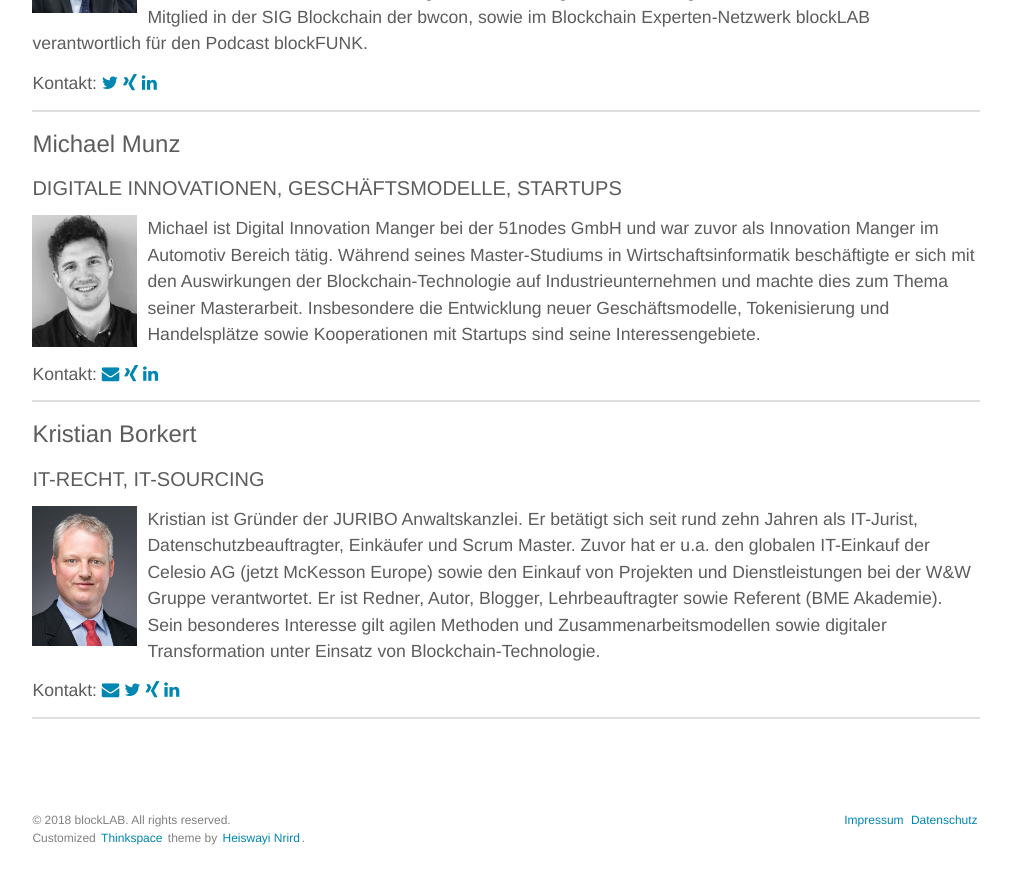
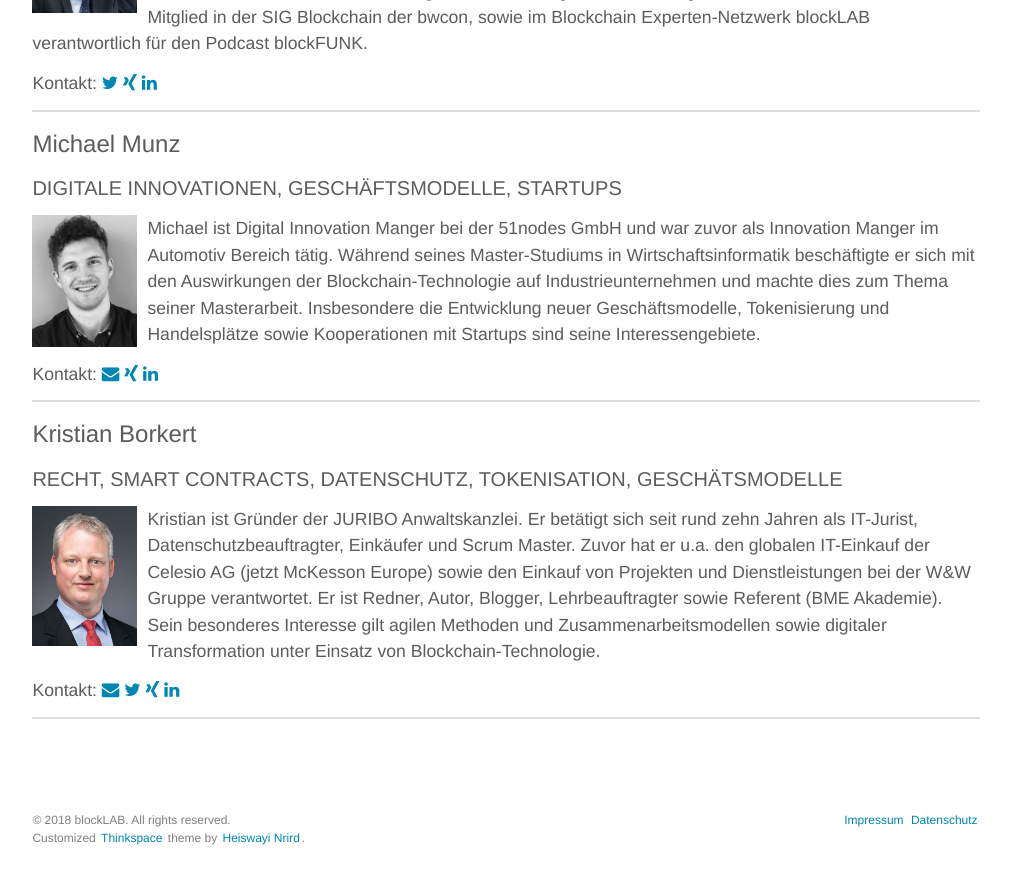
Before and after one commit to blocklab/site, a Jekyll site: the page built from team.md, in a window 1280 px wide and 900 px high, scrolled down 2962 px. Shown: the top 884 px of the window, without its empty margins (134-1145 px from the left). Built offline with Jekyll 4.4.1, drawn with Linux system fonts in a browser that asks for light colours.

Commit message:
Update team.yml

```diff
--- a/_data/team.yml
+++ b/_data/team.yml
@@ -91,7 +91,7 @@
 
 - id: kristian
   name: Kristian Borkert
-  topics: IT-RECHT, IT-SOURCING
+  topics: RECHT, SMART CONTRACTS, DATENSCHUTZ, TOKENISATION, GESCHÄTSMODELLE
   image: /assets/images/team/kristianborkert.jpg
   description: Kristian ist Gründer der JURIBO Anwaltskanzlei. Er betätigt sich seit rund zehn Jahren als IT-Jurist, Datenschutzbeauftragter, Einkäufer und Scrum Master. Zuvor hat er u.a. den globalen IT-Einkauf der Celesio AG (jetzt McKesson Europe) sowie den Einkauf von Projekten und Dienstleistungen bei der W&W Gruppe verantwortet. Er ist Redner, Autor, Blogger, Lehrbeauftragter sowie Referent (BME Akademie). Sein besonderes Interesse gilt agilen Methoden und Zusammenarbeitsmodellen sowie digitaler Transformation unter Einsatz von Blockchain-Technologie.
   twitter: sourcinglawyer
```
